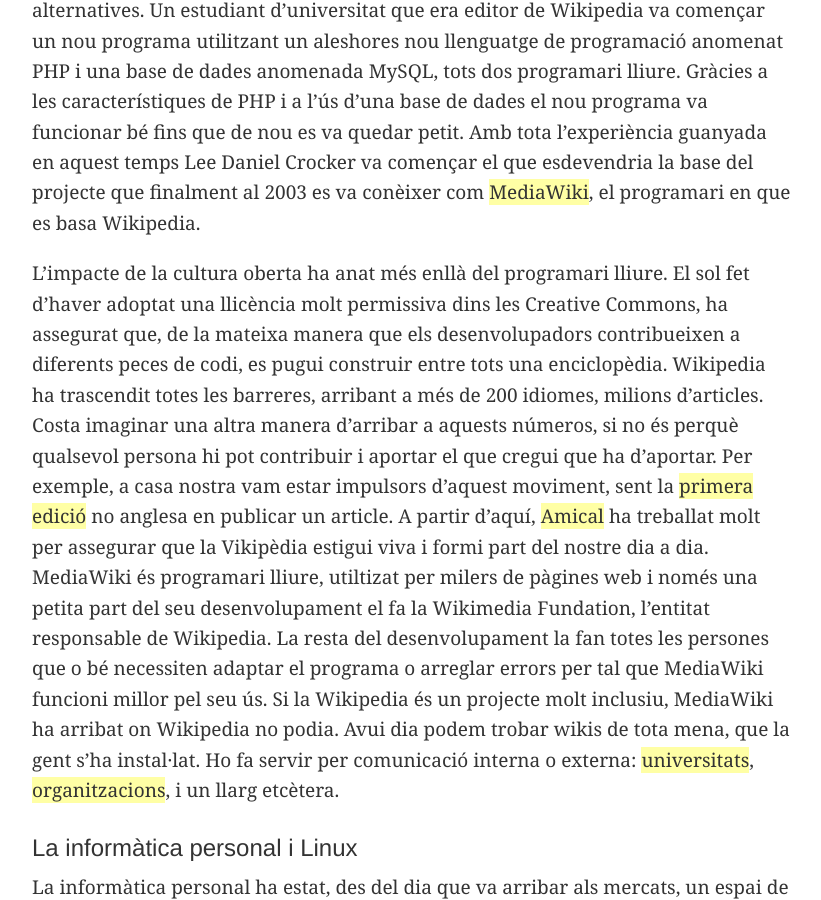
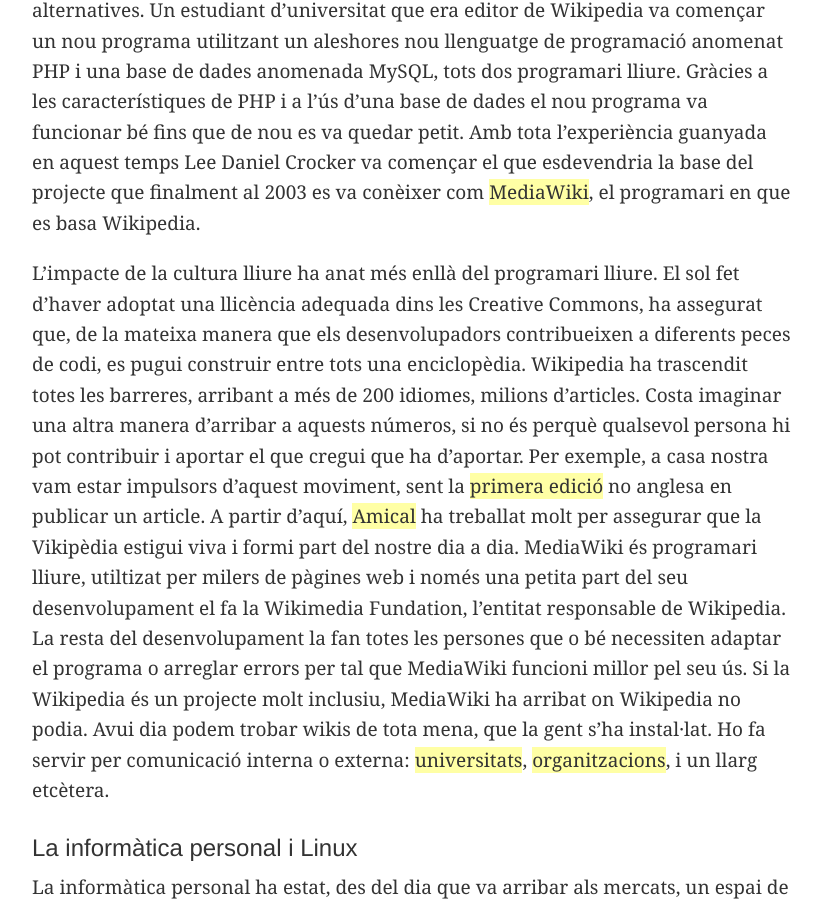
Before and after one commit to bcnfs/bcnfs.github.io, a Jekyll site: the page built from collaborations/obrintbarcelona.md, in a window 1280 px wide and 900 px high, scrolled down 4002 px. Shown: the whole window, without its empty margins (228-1049 px from the left). Built offline with Jekyll 4.4.1, drawn with Linux system fonts in a browser that asks for light colours.

Commit message:
Collect Wouter's feedback
Distinguish between open and free

```diff
--- a/collaborations/obrintbarcelona.md
+++ b/collaborations/obrintbarcelona.md
@@ -53,7 +53,7 @@ Allà per finals del 2000 el CEO d’un projecte petit anomenat Nupedia, Jimmy W
 
 Wikipedia va començar el Gener del 2001 utilitzant UseModWiki i això li va permetre començar amb la idea de manera imminent i sense costos de producció de programari a mida i comprovar si realment era una idea de bojos o no. Cap a mitjans del 2001 Wikipedia havia crescut tant que era massa gran per UseModWiki, el programa se'ls havia quedat petit i era moment de començar a pensar en alternatives. Un estudiant d’universitat que era editor de Wikipedia va començar un nou programa utilitzant un aleshores nou llenguatge de programació anomenat PHP i una base de dades anomenada MySQL, tots dos programari lliure. Gràcies a les característiques de PHP i a l’ús d’una base de dades el nou programa va funcionar bé fins que de nou es va quedar petit. Amb tota l’experiència guanyada en aquest temps Lee Daniel Crocker va començar el que esdevendria la base del projecte que finalment al 2003 es va conèixer com [MediaWiki](https://www.mediawiki.org), el programari en que es basa Wikipedia.
 
-L'impacte de la cultura oberta ha anat més enllà del programari lliure. El sol fet d'haver adoptat una llicència molt permissiva dins les Creative Commons, ha assegurat que, de la mateixa manera que els desenvolupadors contribueixen a diferents peces de codi, es pugui construir entre tots una enciclopèdia. Wikipedia ha trascendit totes les barreres, arribant a més de 200 idiomes, milions d'articles. Costa imaginar una altra manera d'arribar a aquests números, si no és perquè qualsevol persona hi pot contribuir i aportar el que cregui que ha d'aportar. Per exemple, a casa nostra vam estar impulsors d'aquest moviment, sent la [primera edició](http://www.bbc.com/mundo/movil/noticias/2012/05/120501_tecnologia_wikipedia_catalan_aa.shtml) no anglesa en publicar un article. A partir d'aquí, [Amical](https://en.wikipedia.org/wiki/Amical) ha treballat molt per assegurar que la Vikipèdia estigui viva i formi part del nostre dia a dia.
+L'impacte de la cultura lliure ha anat més enllà del programari lliure. El sol fet d'haver adoptat una llicència adequada dins les Creative Commons, ha assegurat que, de la mateixa manera que els desenvolupadors contribueixen a diferents peces de codi, es pugui construir entre tots una enciclopèdia. Wikipedia ha trascendit totes les barreres, arribant a més de 200 idiomes, milions d'articles. Costa imaginar una altra manera d'arribar a aquests números, si no és perquè qualsevol persona hi pot contribuir i aportar el que cregui que ha d'aportar. Per exemple, a casa nostra vam estar impulsors d'aquest moviment, sent la [primera edició](http://www.bbc.com/mundo/movil/noticias/2012/05/120501_tecnologia_wikipedia_catalan_aa.shtml) no anglesa en publicar un article. A partir d'aquí, [Amical](https://en.wikipedia.org/wiki/Amical) ha treballat molt per assegurar que la Vikipèdia estigui viva i formi part del nostre dia a dia.
 MediaWiki és programari lliure, utiltizat per milers de pàgines web i només una petita part del seu desenvolupament el fa la Wikimedia Fundation, l’entitat responsable de Wikipedia. La resta del desenvolupament la fan totes les persones que o bé necessiten adaptar el programa o arreglar errors per tal que MediaWiki funcioni millor pel seu ús. Si la Wikipedia és un projecte molt inclusiu, MediaWiki ha arribat on Wikipedia no podia. Avui dia podem trobar wikis de tota mena, que la gent s'ha instal·lat. Ho fa servir per comunicació interna o externa: [universitats](https://wikitolearn.org), [organitzacions](https://community.kde.org), i un llarg etcètera.
 
 ### La informàtica personal i Linux
```
